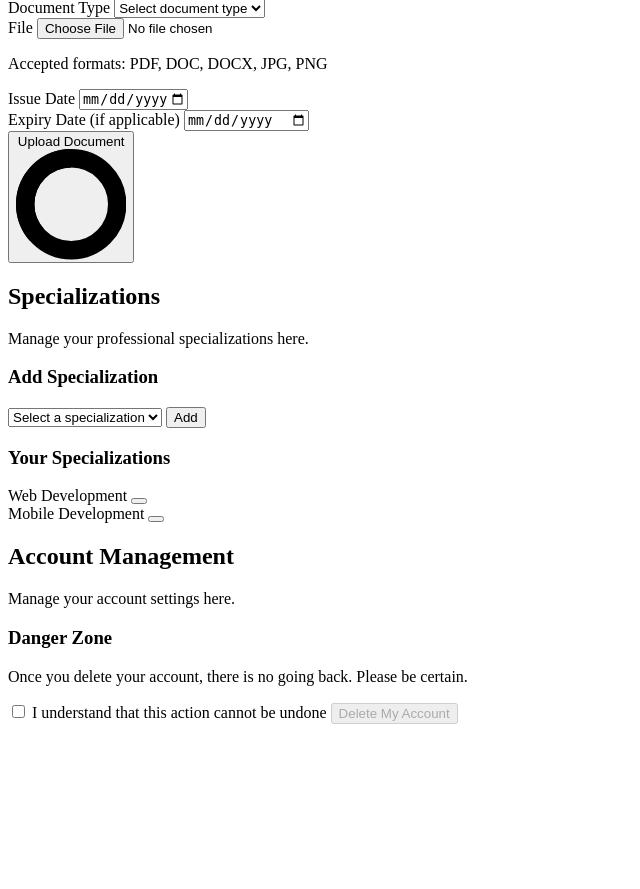
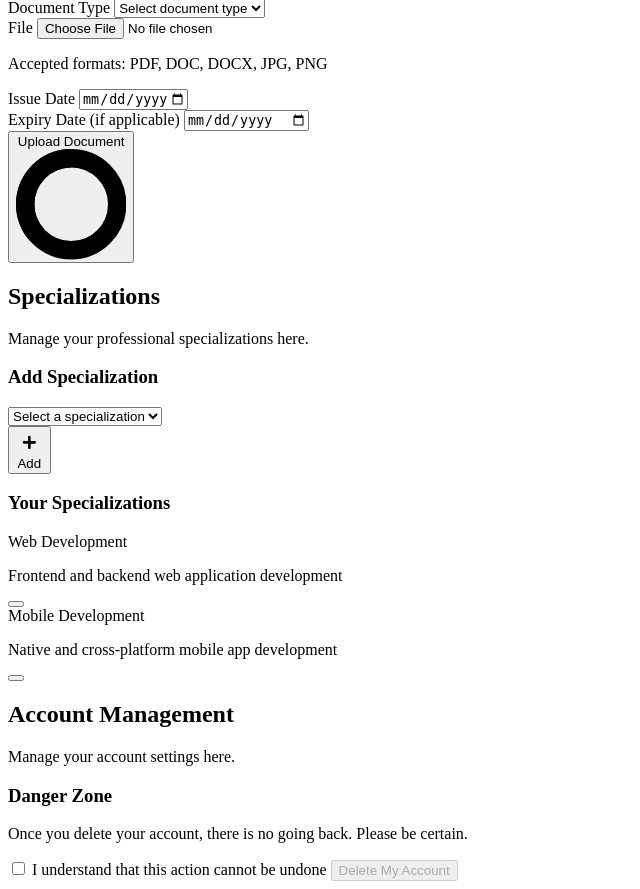
Before and after one commit to jeanclaudegeagea/HomeServiceDjango, a Django app: template homeservice/core/templates/serviceProvider/settings.html in a window 1280 px wide. Shown: the part 599-1488 px from the top of the page, without its empty margins (0-640 px from the left). Before the commit the page ends 1323 px from the top, so only its background shows below. Run offline with Django 5.2, Linux system fonts and the light colour scheme; the template is opened without the code that fills it, so the values that code supplies are empty.

Commit message:
Specialization Design

```diff
--- a/homeservice/core/templates/serviceProvider/settings.html
+++ b/homeservice/core/templates/serviceProvider/settings.html
@@ -231,35 +231,59 @@
                 </div>
 
                 <!-- Specializations Section -->
-                <div id="specializations" class="bg-white p-3 rounded-lg content-section hidden">
-                    <h2 class="text-2xl font-bold mb-4">Specializations</h2>
+                <div id="specializations" class="bg-white p-3 rounded-lg content-section">
+                    <h2 class="text-2xl font-bold mb-4 text-black">Specializations</h2>
                     <p class="mb-5 text-md text-[#878088]">Manage your professional specializations here.</p>
 
                     <div class="space-y-6">
                         <div>
-                            <h3 class="font-semibold mb-2">Add Specialization</h3>
+                            <h3 class="font-semibold mb-2 text-black">Add Specialization</h3>
                             <div class="flex gap-2">
-                                <select class="select select-bordered w-full max-w-xs">
-                                    <option disabled selected>Select a specialization</option>
-                                    <option>Web Development</option>
-                                    <option>Mobile Development</option>
-                                    <option>UI/UX Design</option>
-                                    <option>Data Science</option>
-                                </select>
-                                <button class="btn bg-gray-900 text-white hover:bg-black">Add</button>
+                                <div class="w-full">
+                                    <select class="select border border-gray-300 rounded-md px-3 py-2 w-full text-black bg-white">
+                                        <option disabled selected>Select a specialization</option>
+                                        <option value="web">Web Development</option>
+                                        <option value="mobile">Mobile Development</option>
+                                        <option value="uiux">UI/UX Design</option>
+                                        <option value="data">Data Science</option>
+                                    </select>
+                                    <div class="mt-2 text-sm text-gray-500" id="specialization-description">
+                                        <!-- Description will appear here when a specialization is selected -->
+                                    </div>
+                                </div>
+                                <button class="btn bg-gray-500 text-white hover:bg-gray-600 flex items-center px-4 rounded-md">
+                                    <svg xmlns="http://www.w3.org/2000/svg" class="h-5 w-5 mr-1" viewBox="0 0 20 20" fill="currentColor">
+                                        <path fill-rule="evenodd" d="M10 5a1 1 0 011 1v3h3a1 1 0 110 2h-3v3a1 1 0 11-2 0v-3H6a1 1 0 110-2h3V6a1 1 0 011-1z" clip-rule="evenodd" />
+                                    </svg>
+                                    Add
+                                </button>
                             </div>
                         </div>
 
                         <div>
-                            <h3 class="font-semibold mb-2">Your Specializations</h3>
+                            <h3 class="font-semibold mb-2 text-black">Your Specializations</h3>
                             <div class="flex flex-wrap gap-2">
-                                <div class="badge badge-primary gap-2 p-3">
-                                    Web Development
-                                    <button class="text-xs"><i class="fas fa-times"></i></button>
+                                <div class="bg-gray-100 rounded-md px-3 py-2 flex items-center justify-between">
+                                    <div>
+                                        <span class="font-medium text-black">Web Development</span>
+                                        <p class="text-xs text-gray-500 mt-1">Frontend and backend web application development</p>
+                                    </div>
+                                    <button class="ml-3 text-gray-500 hover:text-gray-700">
+                                        <svg xmlns="http://www.w3.org/2000/svg" class="h-4 w-4" fill="none" viewBox="0 0 24 24" stroke="currentColor">
+                                            <path stroke-linecap="round" stroke-linejoin="round" stroke-width="2" d="M6 18L18 6M6 6l12 12" />
+                                        </svg>
+                                    </button>
                                 </div>
-                                <div class="badge badge-primary gap-2 p-3">
-                                    Mobile Development
-                                    <button class="text-xs"><i class="fas fa-times"></i></button>
+                                <div class="bg-gray-100 rounded-md px-3 py-2 flex items-center justify-between">
+                                    <div>
+                                        <span class="font-medium text-black">Mobile Development</span>
+                                        <p class="text-xs text-gray-500 mt-1">Native and cross-platform mobile app development</p>
+                                    </div>
+                                    <button class="ml-3 text-gray-500 hover:text-gray-700">
+                                        <svg xmlns="http://www.w3.org/2000/svg" class="h-4 w-4" fill="none" viewBox="0 0 24 24" stroke="currentColor">
+                                            <path stroke-linecap="round" stroke-linejoin="round" stroke-width="2" d="M6 18L18 6M6 6l12 12" />
+                                        </svg>
+                                    </button>
                                 </div>
                             </div>
                         </div>
```
